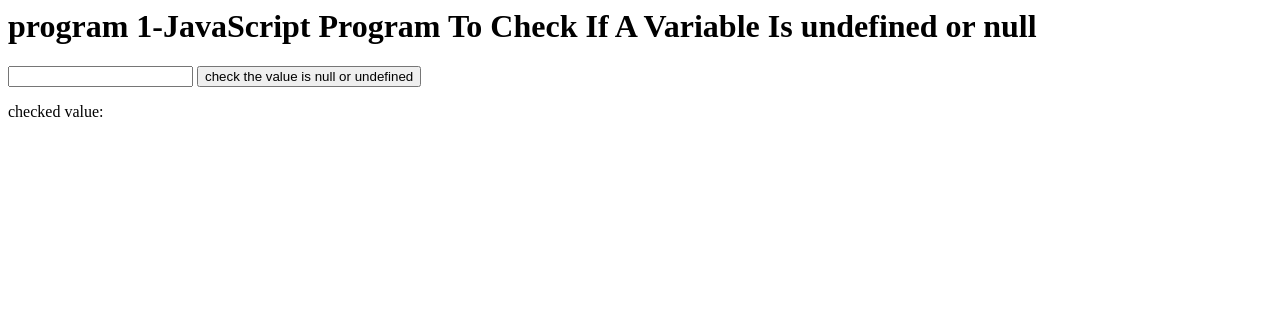
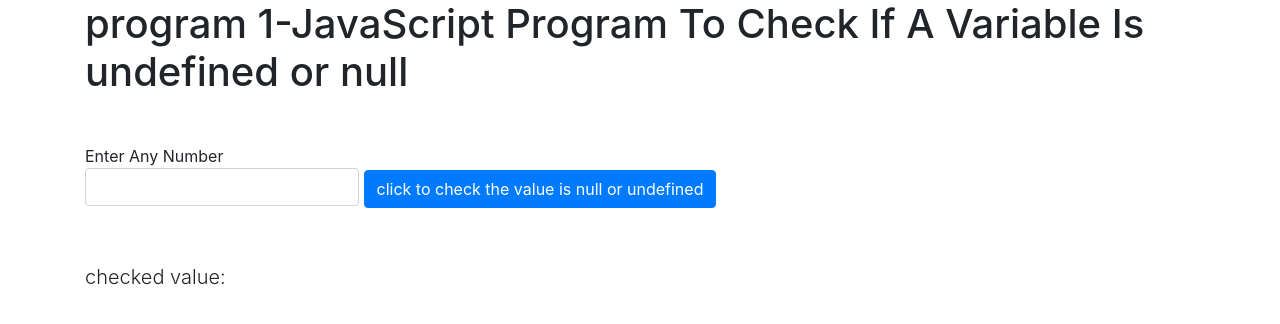
Before and after one commit to gaurank93/java-script-programs, a plain HTML site: page programs/program-1.html in a window 1280 px wide. Drawn offline with nearby package versions, Linux system fonts and the light colour scheme.

Commit message:
program-1 added bootstrap

```diff
--- a/programs/program-1.html
+++ b/programs/program-1.html
@@ -1,16 +1,30 @@
-<html>
+<!DOCTYPE html>
+<html lang="en">
   <head>
-    <title>java script program</title>
+    <meta charset="utf-8" />
+    <meta
+      name="viewport"
+      content="width=device-width, initial-scale=1, shrink-to-fit=no"
+    />
+    <link
+      rel="stylesheet"
+      href="https://maxcdn.bootstrapcdn.com/bootstrap/4.0.0/css/bootstrap.min.css"
+    />
+    <title>java script programs</title>
   </head>
   <body>
+    <div class="container">
     <h1>program 1-JavaScript Program To Check If A Variable Is undefined or null</h1>
-    <label for="variable">
-      <input type="text" name="variable"  />
+    <div class="mt-5">
+    <label for="variable" class="control-lable"> Enter Any Number
+      <input type="text" name="variable"  class="form-control"/>
     </label>
-    <button onclick="checkTheValue()">
-      check the value is null or undefined
+    <button class="btn btn-primary" onclick="checkTheValue()">
+      click to check the value is null or undefined
     </button>
-    <p>checked value: <span id="v_val"></span></p>
+  </div>
+    <p class="lead mt-5">checked value: <span id="v_val"></span></p>
+  </div>
     <script>
       function checkTheValue() {
         var a = document.getElementsByName("variable")[0].value;
```
